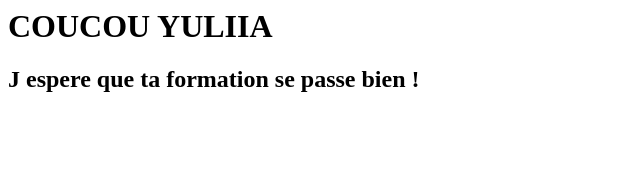
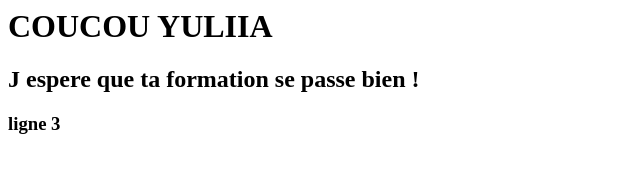
Before and after one commit to jcamsler/testYuliia, a plain HTML site: page index.html in a window 1280 px wide. Shown: the full height of the page, 0-640 px from the left. Drawn offline with Linux system fonts and the light colour scheme.

Commit message:
ma 3e modif

```diff
--- a/index.html
+++ b/index.html
@@ -1,2 +1,3 @@
 <H1>COUCOU YULIIA</H1>
 <h2>J espere que ta formation se passe bien !</h2>
+<h3> ligne 3</h3>
```
